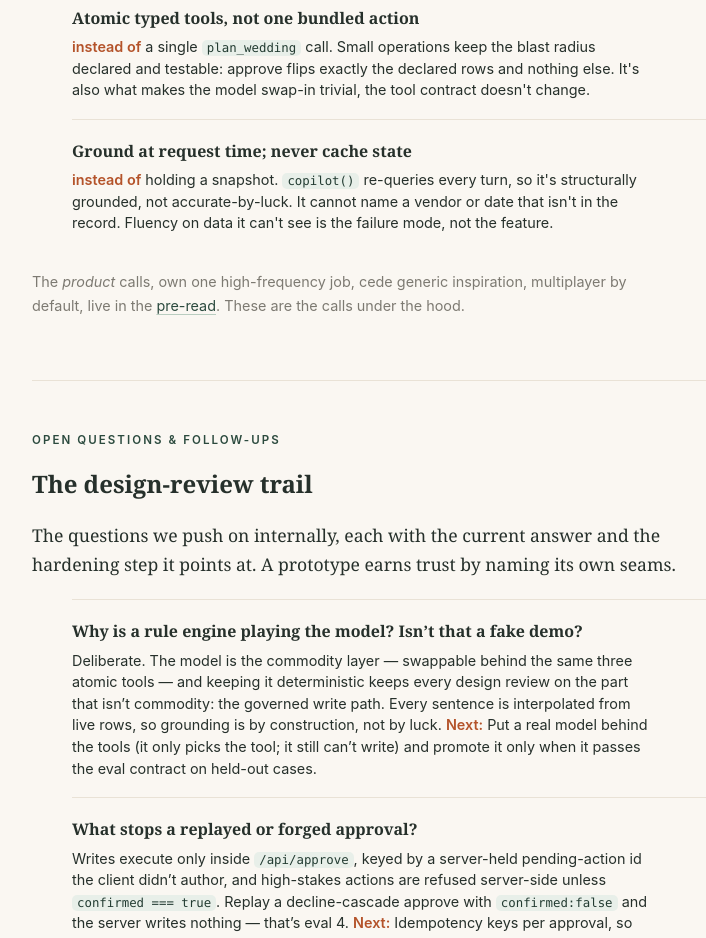
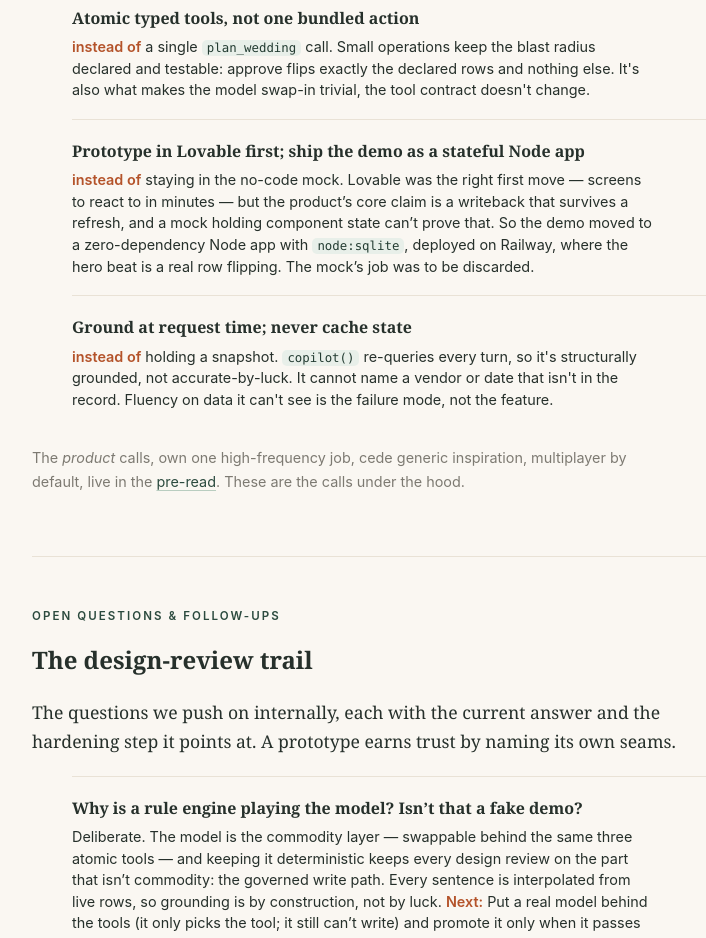
Before and after one commit to hollandkevint/hitch, a website: page public/decisions.html in a window 1280 px wide. Shown: the part 920-1858 px from the top of the page, without its empty margins (252-958 px from the left). Drawn offline with Linux system fonts and the light colour scheme.

Commit message:
content: tooling provenance — Lovable mocks first, stateful Node on Railway for the demo

```diff
--- a/public/decisions.html
+++ b/public/decisions.html
@@ -153,7 +153,11 @@
       <span class="why"><b>instead of</b> a single <code>plan_wedding</code> call. Small operations keep the blast radius declared and testable: approve flips exactly the declared rows and nothing else. It's also what makes the model swap-in trivial, the tool contract doesn't change.</span>
     </li>
     <li>
-      <span class="call">Ground at request time; never cache state</span>
+
+      <span class="call">Prototype in Lovable first; ship the demo as a stateful Node app</span>
+      <span class="why"><b>instead of</b> staying in the no-code mock. Lovable was the right first move &mdash; screens to react to in minutes &mdash; but the product&rsquo;s core claim is a writeback that survives a refresh, and a mock holding component state can&rsquo;t prove that. So the demo moved to a zero-dependency Node app with <code>node:sqlite</code>, deployed on Railway, where the hero beat is a real row flipping. The mock&rsquo;s job was to be discarded.</span>
+    </li>
+    <li>      <span class="call">Ground at request time; never cache state</span>
       <span class="why"><b>instead of</b> holding a snapshot. <code>copilot()</code> re-queries every turn, so it's structurally grounded, not accurate-by-luck. It cannot name a vendor or date that isn't in the record. Fluency on data it can't see is the failure mode, not the feature.</span>
     </li>
   </ul>
```
Also changed, not shown: public/process.html (+1 -1 lines).
